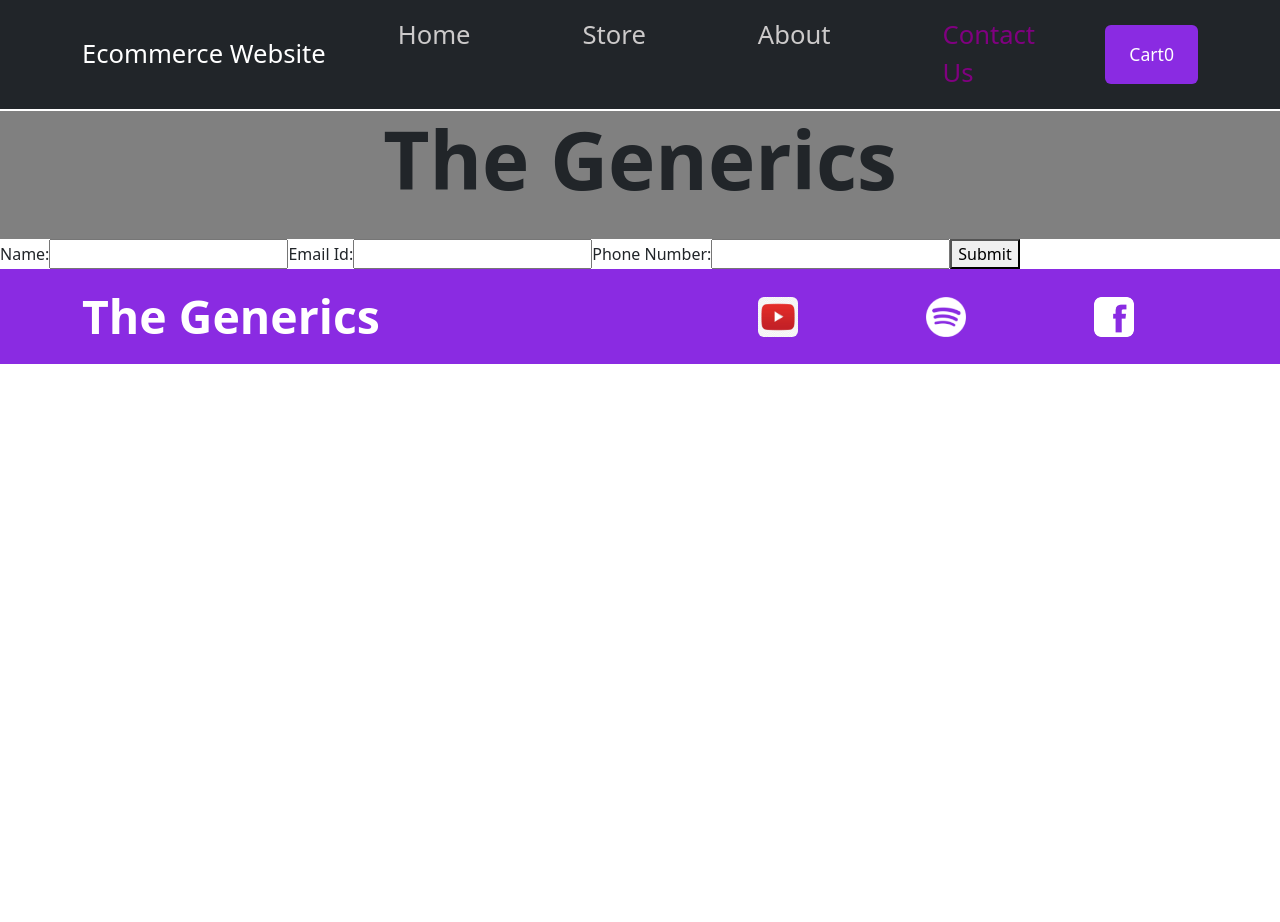
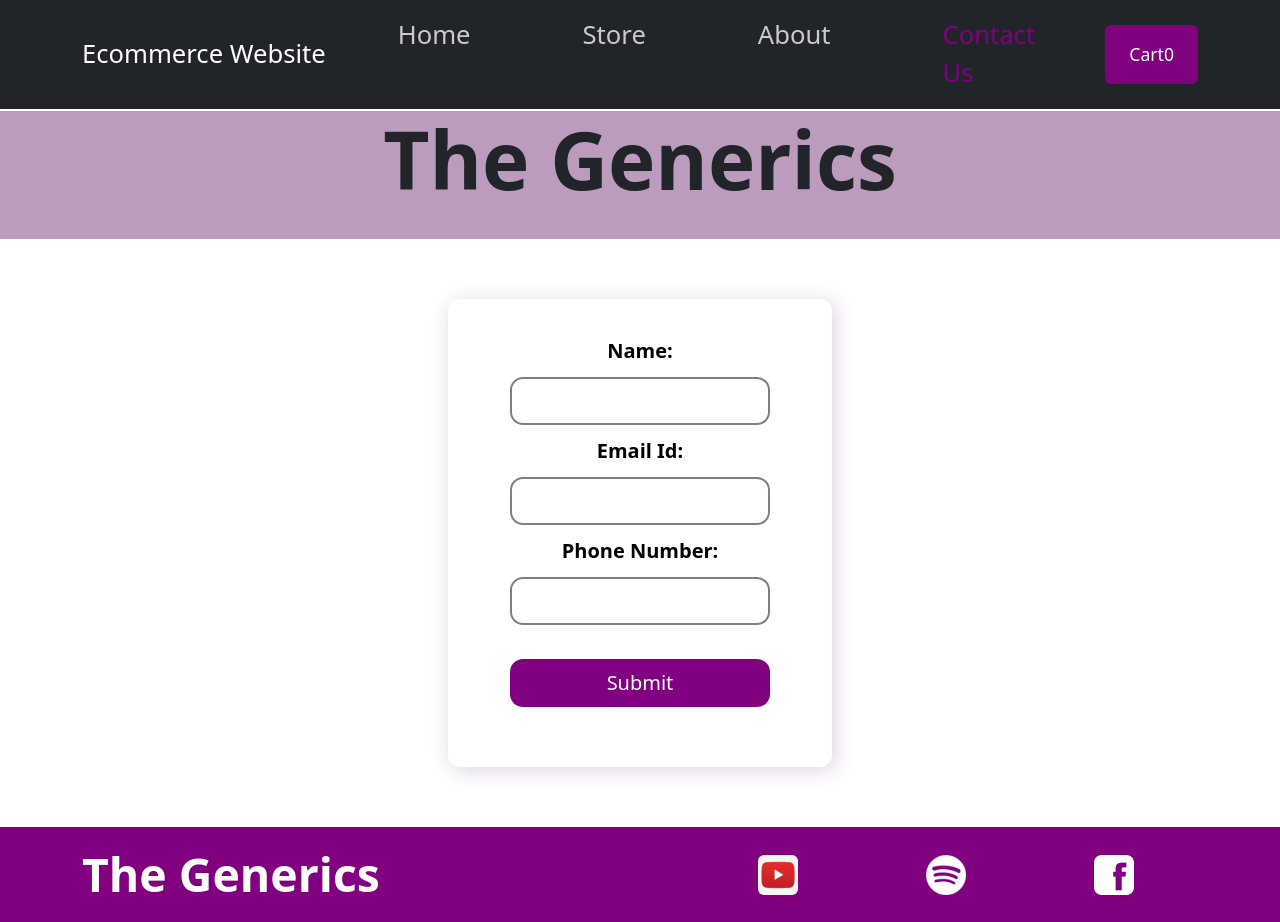
Before and after one commit to Dolly62/Ecommerce-Website, a React (Create React App) app: page /contactUs in a window 1280 px wide. Before the commit the page ends 800 px from the top, so only its background shows below. Built offline with nearby package versions, Linux system fonts and the light colour scheme.

Commit message:
Styling update

```diff
--- a/src/components/Card/AddCartBtn.js
+++ b/src/components/Card/AddCartBtn.js
@@ -8,7 +8,7 @@ const AddCartBtn = (props) => {
 
   return (
     <Button
-      style={{ backgroundColor: "blueviolet", border: "none" }}
+      style={{ backgroundColor: "purple", border: "none" }}
       onClick={onAddingItem}
     >
       Add to cart
--- a/src/components/Card/CartBtn.js
+++ b/src/components/Card/CartBtn.js
@@ -5,7 +5,7 @@ const CartBtn = (props) => {
   return (
     <Row className="text-center">
     <Col>
-    <Button style={{ backgroundColor: "blueviolet", border: "none", fontSize: "1.1rem" }} className='mb-3 p-3' onClick={props.onClick}>
+    <Button style={{ backgroundColor: "purple", border: "none", fontSize: "1.1rem" }} className='mb-3 p-3' onClick={props.onClick}>
       See the cart
     </Button>
     </Col>
--- a/src/components/Cart/Cart.js
+++ b/src/components/Cart/Cart.js
@@ -17,7 +17,7 @@ const Cart = (props) => {
       <td>{props.price}</td>
       <td>{props.quantity}</td>
       <td>
-        <Button onClick={props.onRemove}>Remove</Button>
+        <Button onClick={props.onRemove} style={{ backgroundColor: "purple", border: "none", fontSize: "1.1rem" }}>Remove</Button>
       </td>
     </tr>
   );
--- a/src/components/ContactUs/ContactUs.js
+++ b/src/components/ContactUs/ContactUs.js
@@ -1,4 +1,5 @@
 import React, { useState } from "react";
+import classes from "./ContactUs.module.css";
 
 const ContactUs = (props) => {
   const [name, setName] = useState("");
@@ -26,15 +27,16 @@ const ContactUs = (props) => {
   };
 
   return (
-    <form onSubmit={submitHandler}>
+    <form className={classes.form} onSubmit={submitHandler}>
       <label htmlFor="name">Name:</label>
-      <input type="text" id="name" value={name} onChange={nameHandler} />
+      <input type="text" id="name" value={name} onChange={nameHandler} required />
       <label htmlFor="emailid">Email Id:</label>
       <input
         type="text"
         id="emailid"
         value={emailId}
         onChange={emailIdHandler}
+        required
       />
       <label htmlFor="phoneno">Phone Number:</label>
       <input
@@ -42,6 +44,7 @@ const ContactUs = (props) => {
         id="phoneno"
         value={phno}
         onChange={phoneNumberHandler}
+        required
       />
       <button type="submit">Submit</button>
     </form>
--- /dev/null
+++ b/src/components/ContactUs/ContactUs.module.css
@@ -0,0 +1,41 @@
+.form{
+    display: flex;
+    flex-direction: column;
+    width: 30%;
+    margin: 60px auto;
+    /* border: 2px solid purple; */
+    border: none;
+    border-radius: 12px;
+    background: white;
+    padding: 30px;
+    box-shadow: 3px 3px 20px 1px rgb(226, 212, 226);
+}
+
+.form label{
+    margin: 7px auto;
+    font-weight: bold;
+    font-size: 20px;
+    color: black;
+}
+
+.form input{
+    margin: 4px auto;
+    width: 80%;
+    border: 2px solid grey;
+    border-radius: 13px;
+    font-weight: bolder;
+    color: rgb(38, 38, 38);
+    height: 6vh;
+}
+
+.form button{
+    margin: 30px auto;
+    width: 80%;
+    border: none;
+    background-color: purple;
+    border-radius: 13px;
+    font-size: 20px;
+    padding: 4px;
+    color: white;
+    height: 6vh;
+}
--- a/src/components/Footer/Footer.js
+++ b/src/components/Footer/Footer.js
@@ -7,7 +7,7 @@ import youtube from "../img/youtube.jpg";
 const Footer = () => {
   return (
     <Fragment>
-      <Navbar style={{ backgroundColor: "blueviolet" }} variant="dark">
+      <Navbar style={{ backgroundColor: "purple" }} variant="dark">
         <Container>
           <Navbar.Brand
             href="/"
--- a/src/components/Navbar/CartButton.js
+++ b/src/components/Navbar/CartButton.js
@@ -10,7 +10,7 @@ const CartButton = (props) => {
     <Button
       className=" px-4 p-3"
       style={{
-        backgroundColor: "blueviolet",
+        backgroundColor: "purple",
         border: "none",
         fontSize: "1.1rem",
       }}
--- a/src/components/Navbar/Heading.module.css
+++ b/src/components/Navbar/Heading.module.css
@@ -2,7 +2,7 @@
     margin-top: 2px;
     display: flex;
     justify-content: center;
-    background: grey;
+    background: rgb(188, 156, 188);
     height: 8rem;
 }
 
```
